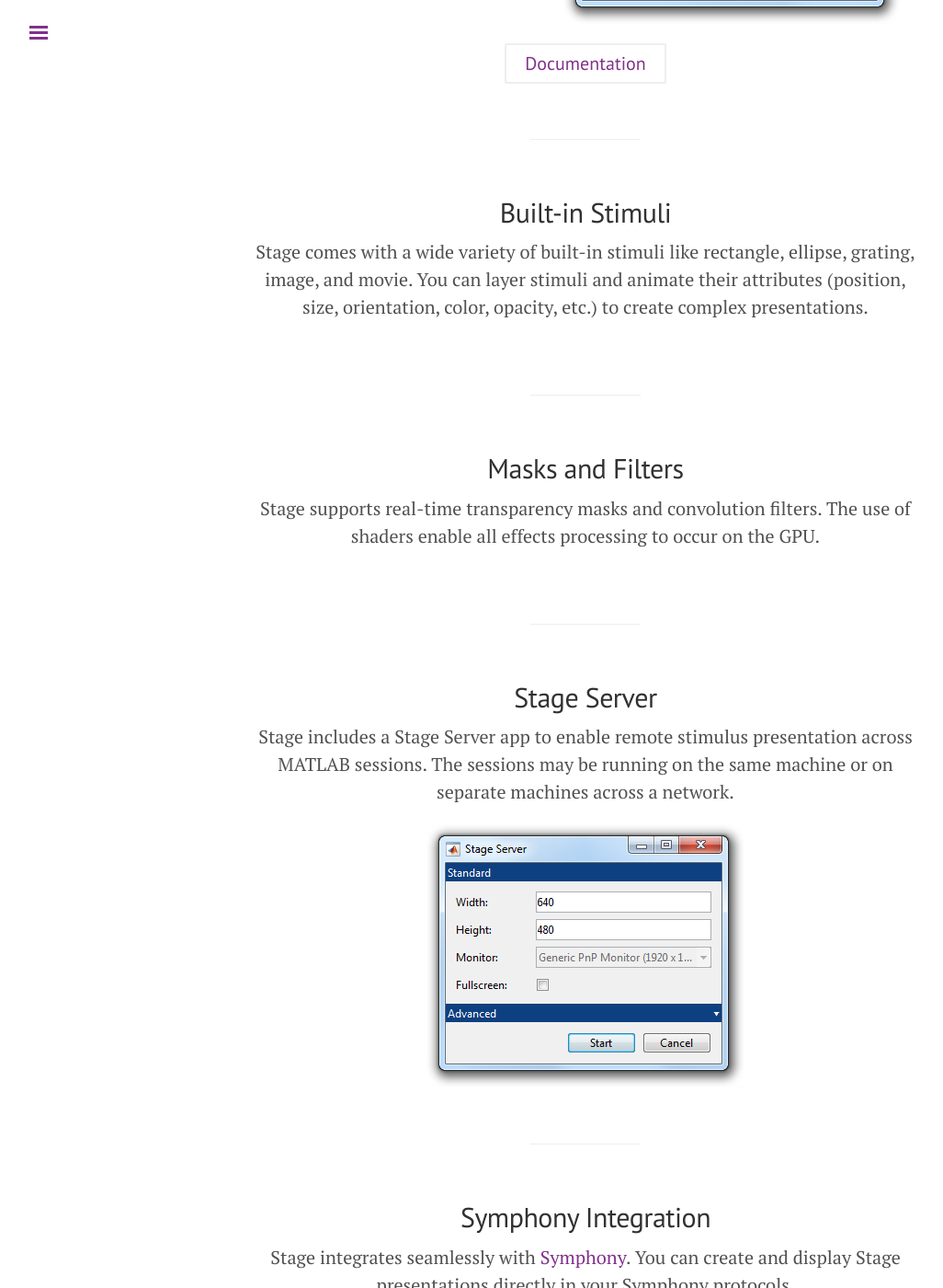
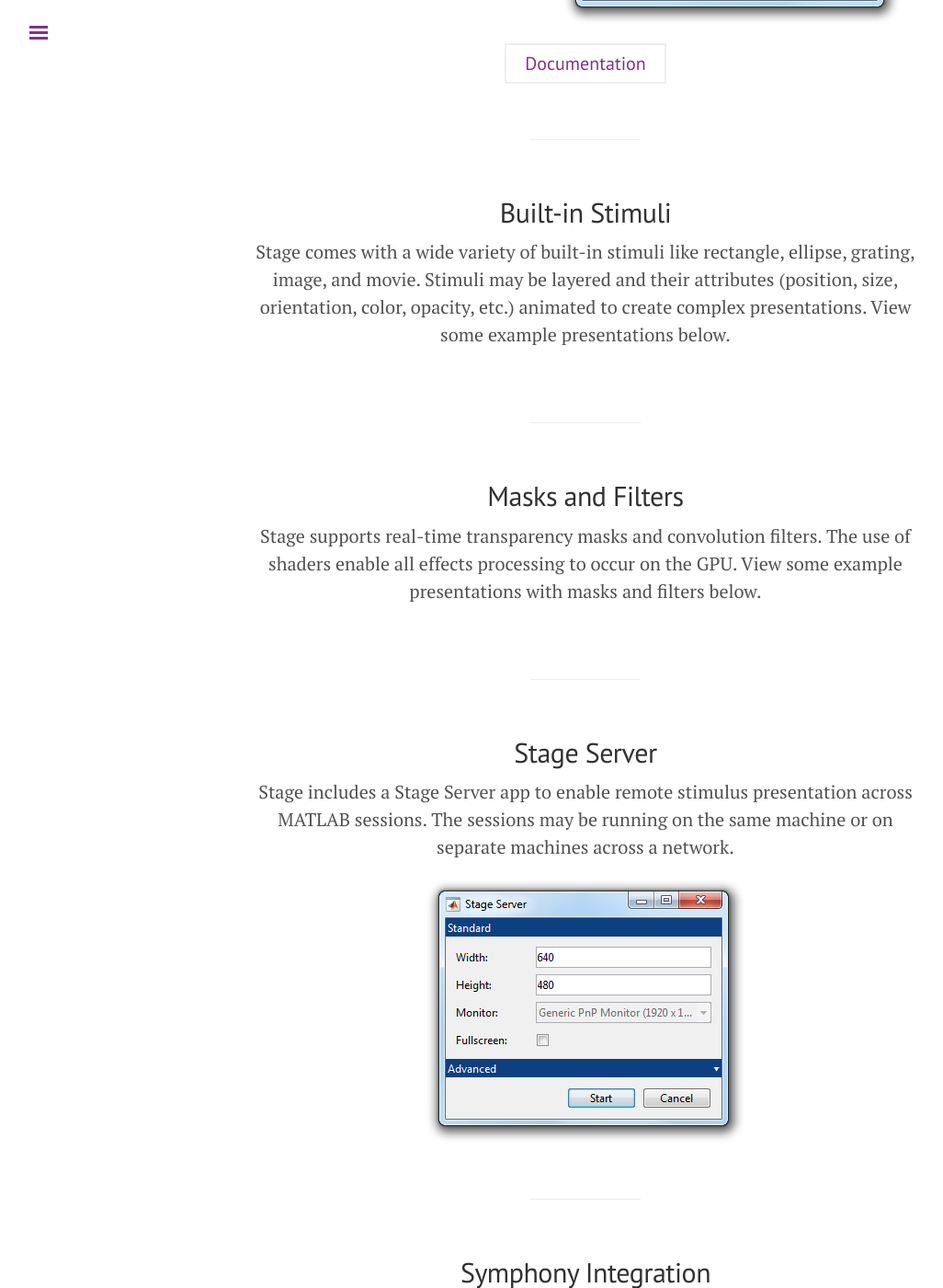
Before and after one commit to Stage-VSS/stage-vss.github.io, a Jekyll site: the page built from index.md, in a window 1280 px wide and 1400 px high, scrolled down 1413 px. Shown: the whole window at 92% size, without its empty margins (3-1029 px from the left). Built offline with Jekyll 4.4.1, drawn with Linux system fonts in a browser that asks for light colours; some of the changed text lies outside the part shown.

Commit message:
Updated some wording

```diff
--- a/index.md
+++ b/index.md
@@ -23,7 +23,7 @@
 <hr>
 
 ## Built-in Stimuli
-Stage comes with a wide variety of built-in stimuli like rectangle, ellipse, grating, image, and movie. You can layer stimuli and animate their attributes (position, size, orientation, color, opacity, etc.) to create complex presentations.
+Stage comes with a wide variety of built-in stimuli like rectangle, ellipse, grating, image, and movie. Stimuli may be layered and their attributes (position, size, orientation, color, opacity, etc.) animated to create complex presentations. View some example presentations below.
 
 <div class="features">
   {% for stimulus in site.stimuli %}
@@ -36,7 +36,7 @@
 <hr>
 
 ## Masks and Filters
-Stage supports real-time transparency masks and convolution filters. The use of shaders enable all effects processing to occur on the GPU.
+Stage supports real-time transparency masks and convolution filters. The use of shaders enable all effects processing to occur on the GPU. View some example presentations with masks and filters below.
 
 <div class="features">
   {% for effect in site.effects %}
@@ -56,7 +56,7 @@
 <hr>
 
 ## Symphony Integration
-Stage integrates seamlessly with [Symphony](http://symphony-das.github.io). You can create and display Stage presentations directly in your Symphony protocols.
+Stage integrates seamlessly with [Symphony](http://symphony-das.github.io). Stage presentations may be created and displayed directly in Symphony protocols.
 
 ![symphony](public/images/symphony.png)
 
@@ -75,7 +75,7 @@
 <hr>
 
 ## Free and Open Source
-Stage is released under the [MIT License](https://opensource.org/licenses/MIT), which is an [open source license](https://opensource.org/docs/osd). You can share and change the source code to your heart's content!
+Stage is released under the [MIT License](https://opensource.org/licenses/MIT), which is an [open source license](https://opensource.org/docs/osd). Pull requests to the Stage-VSS GitHub organization are welcomed and encouraged.
 
 <img src="public/images/osi.png" srcset="public/images/osi.png 1x, public/images/osi@2x.png 2x" alt="OSI Logo">
 
```
Also changed, not shown: about.md (+1 -1 lines), 1 other file.
